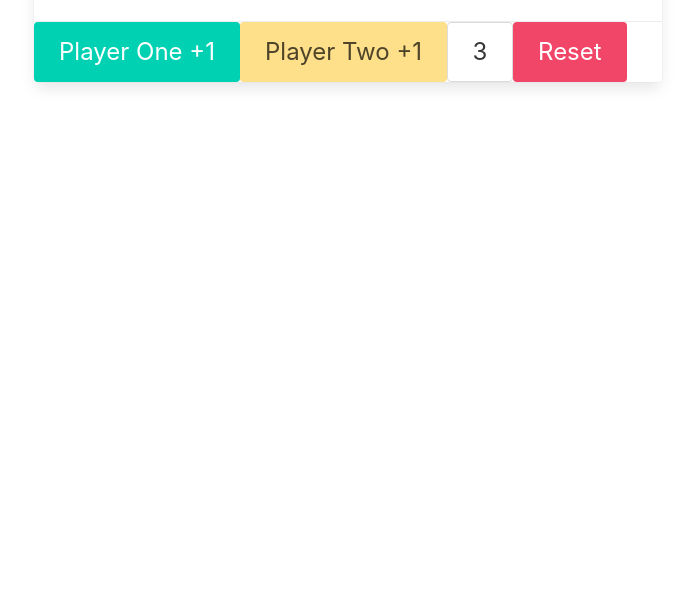
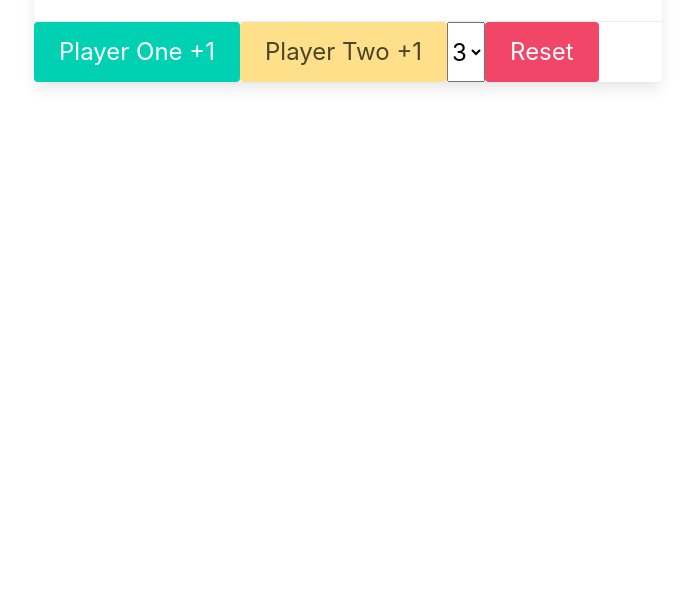
Before and after one commit to TyrinH/Score-Keeper, a plain HTML site: page index.html in a window 1280 px wide. Shown: the part 206-800 px from the top of the page, without its empty margins (292-987 px from the left). Drawn offline with nearby package versions, Linux system fonts and the light colour scheme.

Commit message:
cleaned up formatting of code

```diff
--- a/index.html
+++ b/index.html
@@ -1,5 +1,6 @@
 <!DOCTYPE html>
 <html lang="en">
+
 <head>
   <meta charset="UTF-8">
   <meta http-equiv="X-UA-Compatible" content="IE=edge">
@@ -7,6 +8,7 @@
   <link rel="stylesheet" href="https://cdn.jsdelivr.net/npm/bulma@0.9.3/css/bulma.min.css">
   <title>Score Keeper</title>
 </head>
+
 <body>
 
   <div class="columns is-centered">
@@ -31,7 +33,7 @@
         <footer class="card-footer">
           <button id='p1Button' class="button is-large is-primary">Player One +1</button>
           <button id='p2Button' class="button is-large is-warning">Player Two +1</button>
-            <select name="" id="winningValue" class="button is-large">
+          <select name="" id="winningValue" class="select is-large">
             <option value="3">3</option>
             <option value="4">4</option>
             <option value="5">5</option>
@@ -50,4 +52,5 @@
 
   <script src="app.js"></script>
 </body>
+
 </html>
```
Lines whose indentation alone changed are shown as unchanged.
